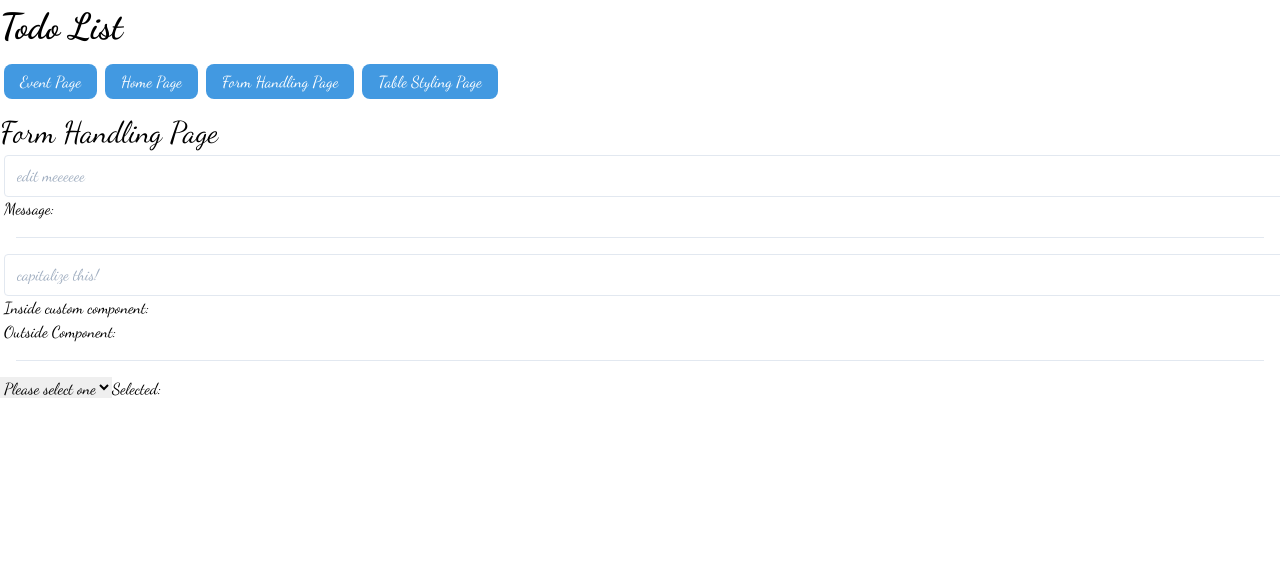
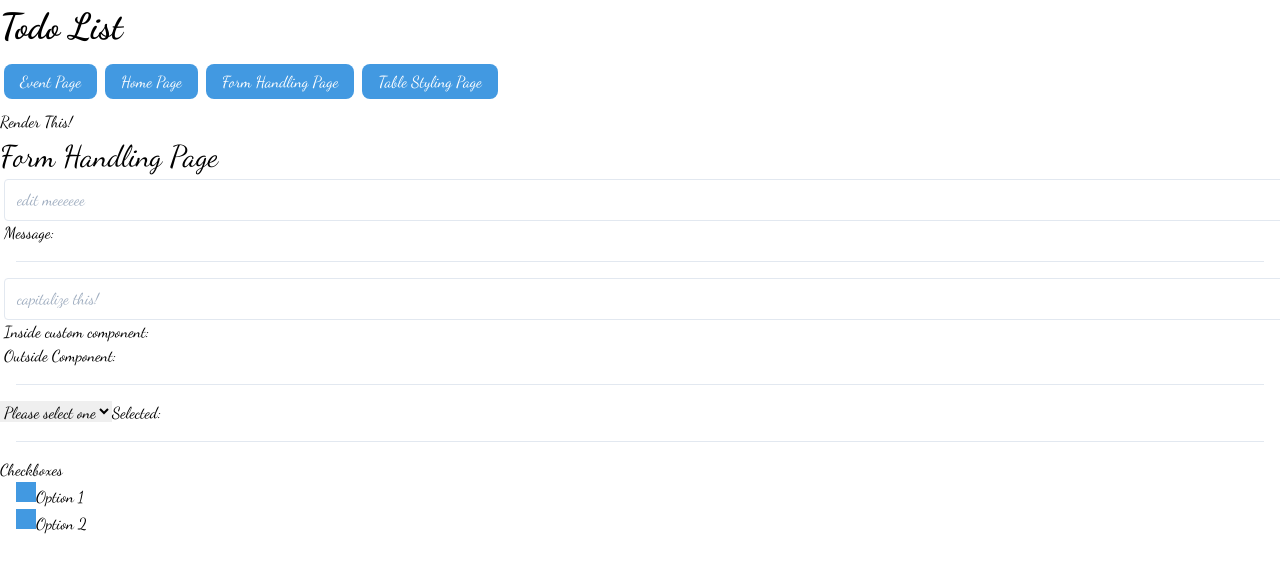
Before and after one commit to blaytenshi/todo-tailwind-vue, a Vue app: page /formHandling in a window 1280 px wide. Shown: the top 572 px of the page. Built offline with nearby package versions, Linux system fonts and the light colour scheme.

Commit message:
Making my own custom input checkbox!

```diff
--- a/src/components/FormHandlingPage.vue
+++ b/src/components/FormHandlingPage.vue
@@ -28,22 +28,37 @@
             </select>
             <span>Selected: {{ selected }}</span>
         </div>
+        <hr class="m-4"/>
+        <div>
+            <p>Checkboxes</p>
+            <MyCustomCheckbox
+                    v-for="(checkbox) in checkboxes"
+                    :checkbox="checkbox"
+                    :key="checkbox.name"
+            />
+        </div>
     </div>
 </template>
 
 <script>
     import MyInput from './MyInput';
+    import MyCustomCheckbox from './MyCustomCheckbox';
 
     export default {
         name: 'FormHandlingPage',
         components: {
-            MyInput
+            MyInput,
+            MyCustomCheckbox
         },
         data: function() {
             return {
                 message: '',
                 selected: '',
                 myValue: '',
+                checkboxes: [
+                    { name: "Option 1", value: "option1", checked: false },
+                    { name: "Option 2", value: "option2", checked: true }
+                ]
             }
         },
         methods: {
--- /dev/null
+++ b/src/components/MyCustomCheckbox.vue
@@ -0,0 +1,31 @@
+<template>
+    <div @click="myFunction">
+        <input type="checkbox" :name="checkbox" :key="checkbox.name" class="hidden customCheckbox"><label class="pl-4">{{ checkbox.name }}</label>
+<!--        <input type="checkbox" :name="checkbox.name" :checked="checkbox.checked" /><label :for="checkbox.name">{{ checkbox.name }}</label>-->
+    </div>
+</template>
+
+<script>
+    export default {
+        name: 'MyCustomCheckbox',
+        props: {
+            checkbox: Object
+        },
+        methods: {
+            myFunction: function() {
+                console.log('hi');
+            }
+        }
+    }
+</script>
+
+<style scoped>
+    label::before {
+        content: '';
+        @apply w-5 h-5 bg-blue-500 inline-block;
+    }
+
+    .customCheckbox:checked {
+        @apply w-5 h-5 bg-red-500 inline-block;
+    }
+</style>
--- /dev/null
+++ b/src/components/RenderProps.vue
@@ -0,0 +1,16 @@
+<template>
+    <div>{{ myProp }}</div>
+</template>
+
+<script>
+    export default {
+        name: "RenderProps",
+        props: {
+            myProp: String
+        }
+    }
+</script>
+
+<style scoped>
+
+</style>
--- a/src/components/TodoHeader.vue
+++ b/src/components/TodoHeader.vue
@@ -7,11 +7,22 @@
             <router-link to="/formHandling" class="btn-blue mx-1">Form Handling Page</router-link>
             <router-link to="/tableStyling" class="btn-blue mx-1">Table Styling Page</router-link>
         </div>
+        <RenderProps :myProp="myProp" />
     </div>
 </template>
 
 <script>
+    import RenderProps from "./RenderProps";
+
     export default {
-        name: 'TodoHeader'
+        name: 'TodoHeader',
+        components: {
+            RenderProps
+        },
+        data: function() {
+            return {
+                myProp: "Render This!"
+            }
+        }
     }
 </script>
```
